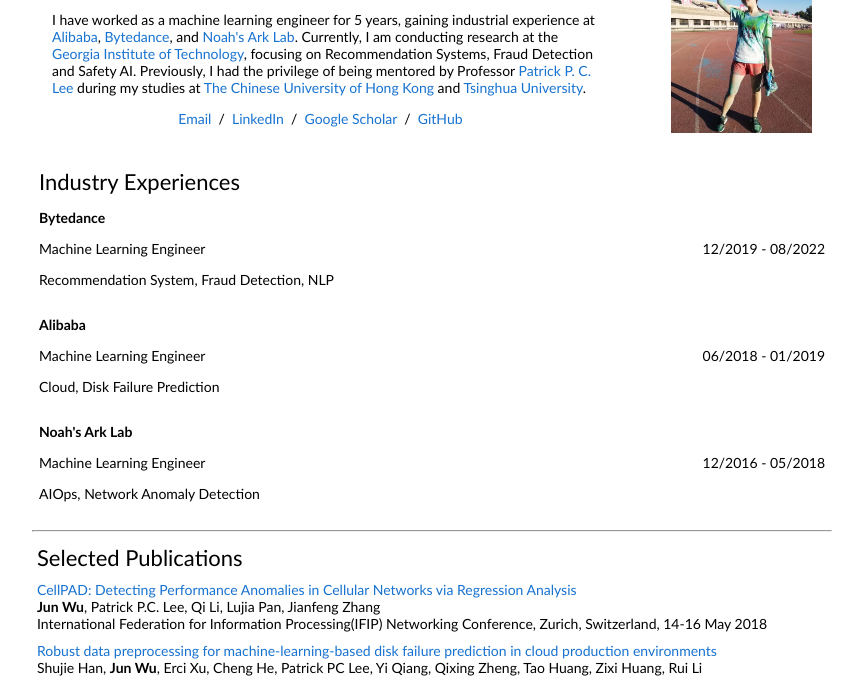
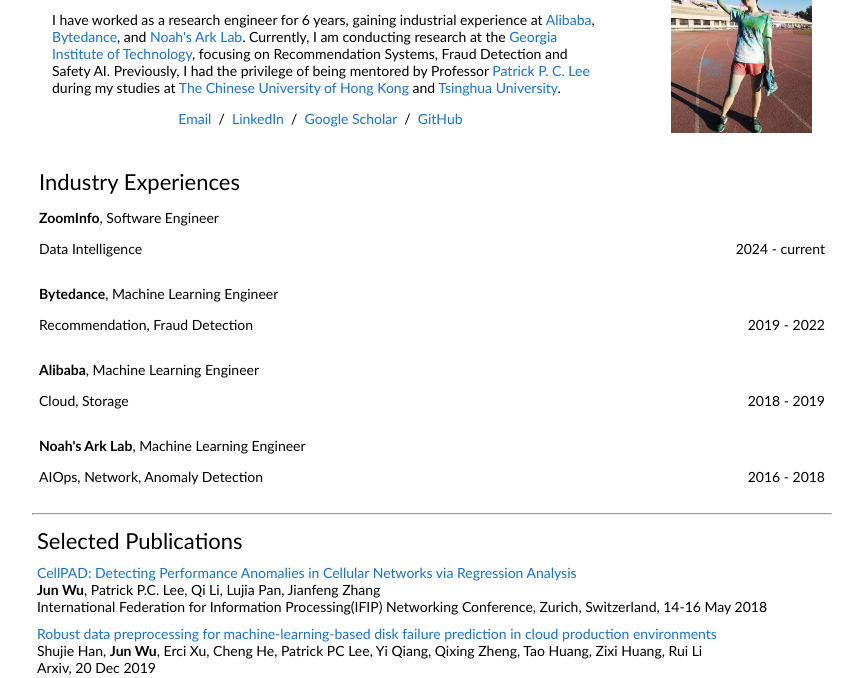
Before and after one commit to littlew/littlew.github.io, a plain HTML site: page index.html in a window 1280 px wide. Shown: the part 90-768 px from the top of the page, without its empty margins (208-1071 px from the left). Drawn offline with Linux system fonts and the light colour scheme.

Commit message:
add zoominfo

```diff
--- a/index.html
+++ b/index.html
@@ -28,7 +28,7 @@
                   <p class="name" style="text-align: center;">
                     Jane Wu
                   </p>
-                  <p> I have worked as a machine learning engineer for 5 years, gaining industrial experience at <a href="https://www.linkedin.com/company/alibaba-group/">Alibaba</a>, <a href="https://www.linkedin.com/company/bytedance/">Bytedance</a>, and <a href="https://www.linkedin.com/company/noah-s-ark-lab/">Noah's Ark Lab</a>. Currently, I am conducting research at the <a href="https://www.cc.gatech.edu/">Georgia Institute of Technology</a>, focusing on Recommendation Systems, Fraud Detection and Safety AI. Previously, I had the privilege of being mentored by Professor <a href="https://www.cse.cuhk.edu.hk/~pclee/www/index.html">Patrick P. C. Lee</a> during my studies at <a href="https://www.cse.cuhk.edu.hk/">The Chinese University of Hong Kong</a> and <a href="https://www.cs.tsinghua.edu.cn/csen/">Tsinghua University</a>. </p>
+                  <p> I have worked as a research engineer for 6 years, gaining industrial experience at <a href="https://www.linkedin.com/company/alibaba-group/">Alibaba</a>, <a href="https://www.linkedin.com/company/bytedance/">Bytedance</a>, and <a href="https://www.linkedin.com/company/noah-s-ark-lab/">Noah's Ark Lab</a>. Currently, I am conducting research at the <a href="https://www.cc.gatech.edu/">Georgia Institute of Technology</a>, focusing on Recommendation Systems, Fraud Detection and Safety AI. Previously, I had the privilege of being mentored by Professor <a href="https://www.cse.cuhk.edu.hk/~pclee/www/index.html">Patrick P. C. Lee</a> during my studies at <a href="https://www.cse.cuhk.edu.hk/">The Chinese University of Hong Kong</a> and <a href="https://www.cs.tsinghua.edu.cn/csen/">Tsinghua University</a>. </p>
 
                   <p style="text-align:center">
                     <a href="mailto:littlewj187@gmail.com">Email</a> &nbsp;/&nbsp;
@@ -61,13 +61,27 @@
           <tbody>
             <tr>
               <td style="padding:5px;width:100%;vertical-align:middle">
-                <papertitle><b>Bytedance</b></papertitle>
+                <papertitle><b>ZoomInfo</b>, Software Engineer</papertitle>
                 </a>
                 <p>
-                  <span>Machine Learning Engineer</span>
-                  <span style="float: right;"> 12/2019 - 08/2022</span>
+                  <span>Data Intelligence</span>
+                  <span style="float: right;"> 2024 - current</span>
                 </p>
-                <p>Recommendation System, Fraud Detection, NLP</p>
+              </td>
+            </tr>
+          </tbody>
+        </table>
+
+          <table width="100%" align="center" border="0" cellpadding="5">
+          <tbody>
+            <tr>
+              <td style="padding:5px;width:100%;vertical-align:middle">
+                <papertitle><b>Bytedance</b>, Machine Learning Engineer</papertitle>
+                </a>
+                <p>
+                  <span>Recommendation, Fraud Detection</span>
+                  <span style="float: right;"> 2019 - 2022</span>
+                </p>
               </td>
             </tr>
           </tbody>
@@ -77,12 +91,11 @@
             <tbody>
               <tr>
                 <td style="padding:5px;width:100%;vertical-align:middle">
-                  <papertitle><b>Alibaba</b></papertitle>
+                  <papertitle><b>Alibaba</b>, Machine Learning Engineer</papertitle>
                   <p>
-                    <span>Machine Learning Engineer</span>
-                    <span style="float: right;"> 06/2018 - 01/2019</span>
+                    <span>Cloud, Storage</span>
+                    <span style="float: right;"> 2018 - 2019</span>
                   </p>
-                  <p>Cloud, Disk Failure Prediction</p>
                 </td>
               </tr>
             </tbody>
@@ -92,12 +105,11 @@
             <tbody>
               <tr>
                 <td style="padding:5px;width:100%;vertical-align:middle">
-                  <papertitle><b>Noah's Ark Lab</b></papertitle>
+                  <papertitle><b>Noah's Ark Lab</b>, Machine Learning Engineer</papertitle>
                   <p>
-                    <span>Machine Learning Engineer</span>
-                    <span style="float: right;"> 12/2016 - 05/2018</span>
+                    <span>AIOps, Network, Anomaly Detection </span>
+                    <span style="float: right;"> 2016 - 2018</span>
                   </p>
-                  <p>AIOps, Network Anomaly Detection</p>
                 </td>
               </tr>
             </tbody>
@@ -250,8 +262,8 @@
 
               <tr>
                 <td style="padding:5px;width:100%;vertical-align:middle">
-                  <p>Conference: ICDM 2023, IEEE ICCT 2023, ISKE 2023</p>
-                  <p>Journal: ACM TOIS, Data Science and Management</p>
+                  <p>Conference: ICDM 23, KDD 24, EMNLP 24</p>
+                  <p>Journal: ACM TOIS</p>
                 </td>
               </tr>
 
```
